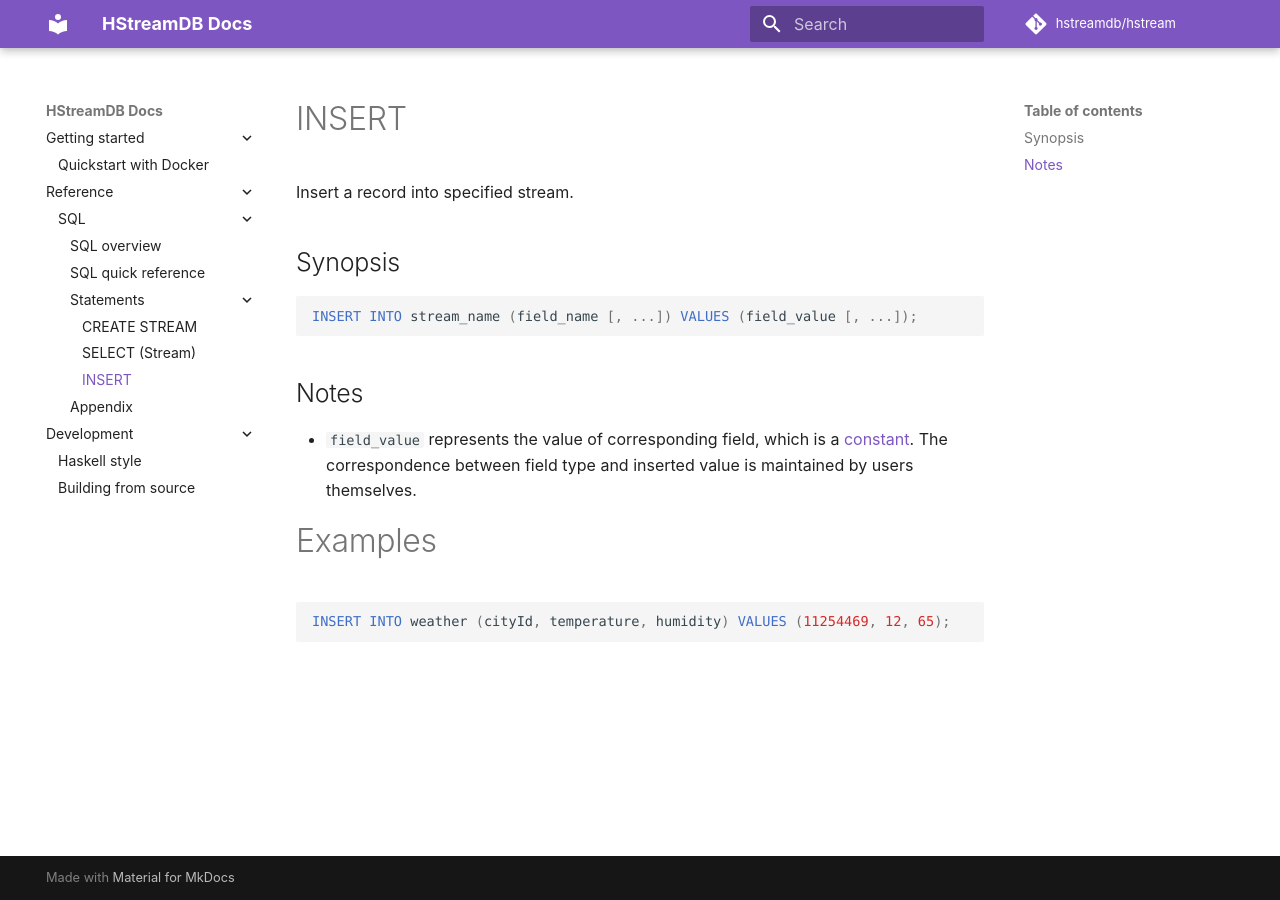
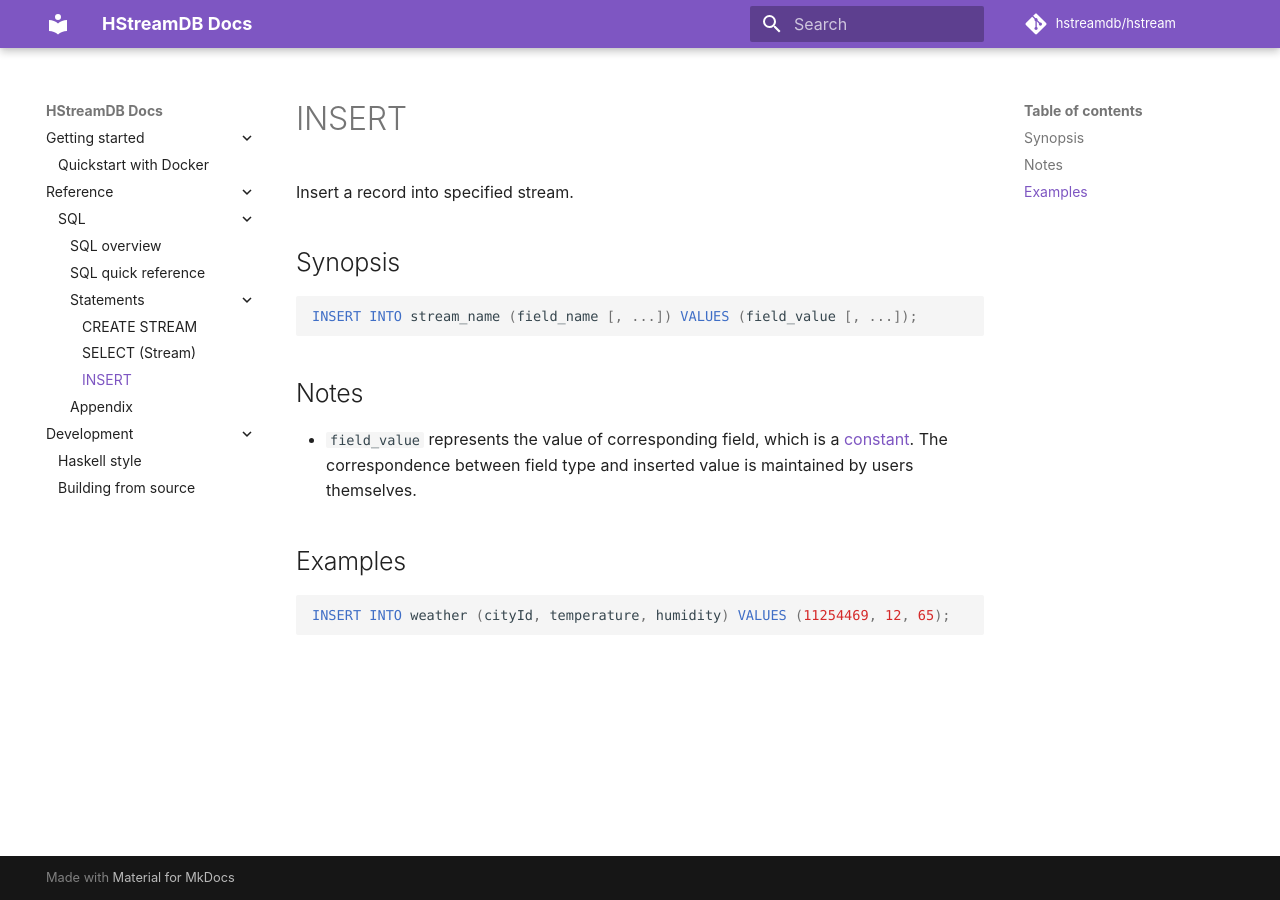
Before and after one commit to hstreamdb/docs, an MkDocs documentation site: the page built from docs/reference/sql/statements/insert.md, in a window 1280 px wide. Built offline with MkDocs 1.6.1 and Material for MkDocs 9.7.7, drawn with Linux system fonts in a browser that asks for light colours; comment, search, counter and statistics services are not loaded.

Commit message:
doc(insert.md): modify h1 to h2 (#19)

````diff
--- a/docs/reference/sql/statements/insert.md
+++ b/docs/reference/sql/statements/insert.md
@@ -13,7 +13,7 @@
 
 - `field_value` represents the value of corresponding field, which is a [constant](../sql-overview.md#literals-constants). The correspondence between field type and inserted value is maintained by users themselves.
 
-# Examples
+## Examples
 
 ```sql
 INSERT INTO weather (cityId, temperature, humidity) VALUES (11254469, 12, 65);
````
